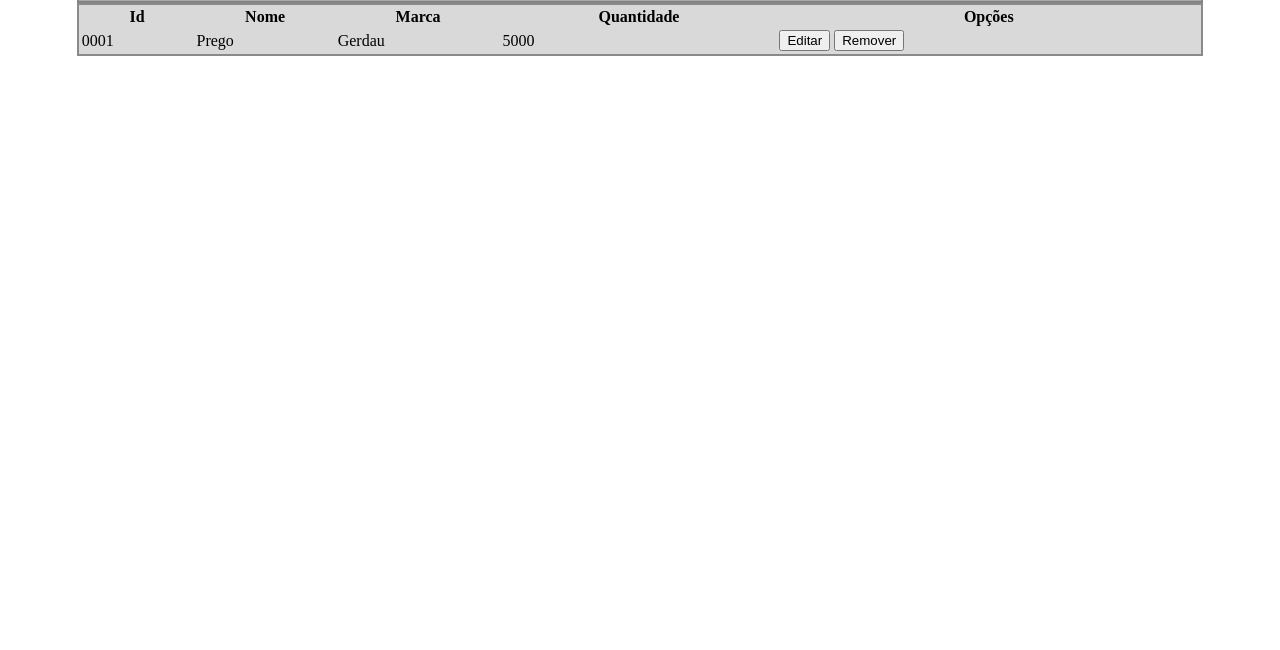
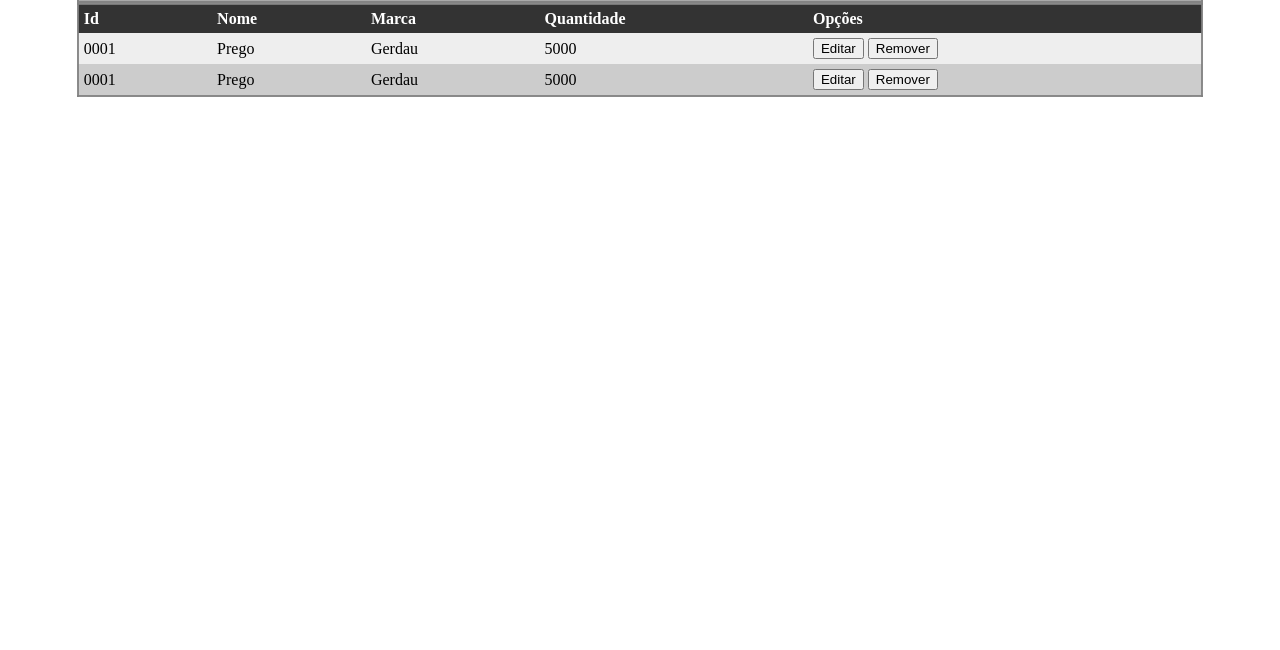
Before and after one commit to AmandaTeodora/controledeestoque, a plain HTML site: page index.html in a window 1280 px wide. Shown: the part 150-800 px from the top of the page. Drawn offline with Linux system fonts and the light colour scheme.

Commit message:
Criar interface para lista de produtos

```diff
--- a/index.html
+++ b/index.html
@@ -21,7 +21,7 @@
                 <th>Marca</th>
                 <th>Quantidade</th>
                 <th>Opções</th>
-            </th>
+            </tr>
         </thead>
         <tr>
             <td>0001</td>
@@ -32,7 +32,17 @@
                 <button>Editar</button>
                 <button>Remover</button>
             </td>
-
+         </tr>
+         <tr>
+            <td>0001</td>
+            <td>Prego</td>
+            <td>Gerdau</td>
+            <td>5000</td>
+            <td>
+                <button>Editar</button>
+                <button>Remover</button>
+            </td>
+         </tr>
     </table>
 </body>
 </html>
--- a/style.css
+++ b/style.css
@@ -1,9 +1,11 @@
 *{
     box-sizing: border-box;
 }
+
 body {
     margin: 0;
 }
+
 .Controle {
     width: 88vw;
     margin: 10vh auto 0;
@@ -13,23 +15,52 @@ body {
     border-radius: 15px 15px 0 0;
     display: flex;
 }
+
 .titulo {
     margin: 0;
     flex-grow: 1;
 
 }
+
 .adicinar {
 
 
+}
 
-}
 .buscar {
 
 
 }
+
 .conteudo{
     width: 88vw;
     margin: 0 auto 10vh;
     background: rgba(128, 128, 128, 0.301);
     border: 2px solid rgba(128, 128, 128, 0.89);
+    border-top: nome;
+    border-radius: 0 0 15px 15px;
+    border-collapse: collapse;
 }
+
+.conteudo th, .conteudo td{
+    text-align: left;
+    padding-left: 5px;
+    padding: 5px 10px 5px 5px;
+}
+.topico {
+    color: white;
+
+}
+
+.topico th {
+    background: #333;
+
+
+}
+.conteudo tr:nth-child(odd) {
+    background-color: #eee
+}
+
+.conteudo tr:nth-child(even) {
+    background-color: #ccc
+}
```
